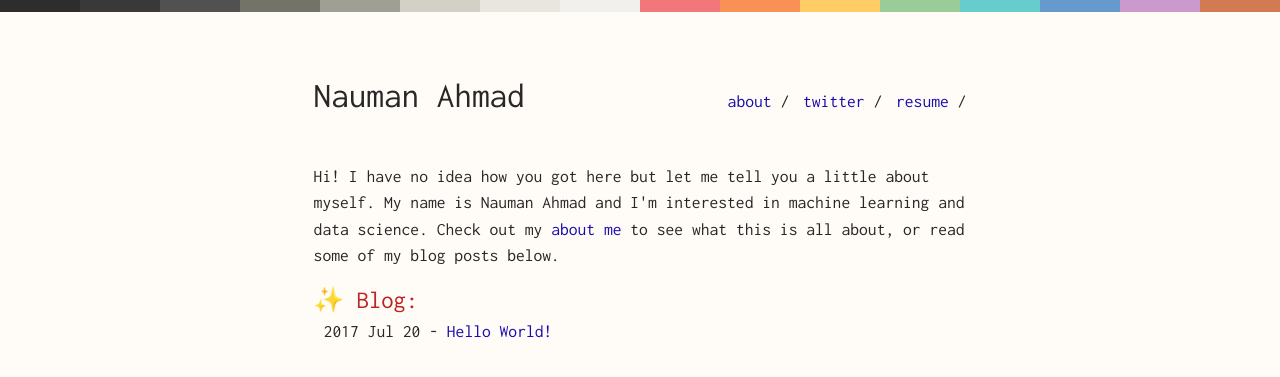
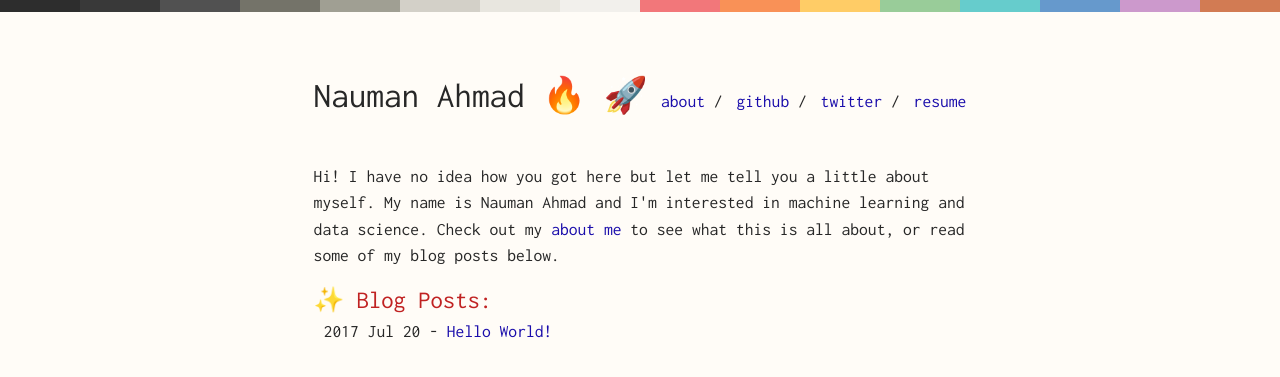
Before and after one commit to itsnauman/itsnauman.github.io, a Jekyll site: the page built from index.html, in a window 1280 px wide. Shown: the top 377 px of the page. Built offline with Jekyll 4.4.1, drawn with Linux system fonts in a browser that asks for light colours.

Commit message:
GitHub link

```diff
--- a/index.html
+++ b/index.html
@@ -3,7 +3,7 @@ layout: default
 ---
 
 <div class="header">
-    <h1>{{ site.name }}</h1>
+    <h1>{{ site.name }} 🔥 🚀</h1>
     <ul>
         {% for item in site.data.navigation %}
           {% if item.title == "about" %}
@@ -15,9 +15,13 @@ layout: default
                 <a href="{{ item.url }}">{{ item.title }}</a> /
             </li>
 
+          {% elsif item.title == "github" %}
+            <li>
+                <a href="{{ item.url }}">{{ item.title }}</a> /
+            </li>
           {% elsif item.title == "resume" %}
             <li>
-                <a href="{{ item.url }}">{{ item.title }}</a> /
+                <a href="{{ item.url }}">{{ item.title }}</a>
             </li>
           {% endif %}
         {% endfor %}
@@ -27,7 +31,7 @@ layout: default
 <p id="landing-page-text">Hi! I have no idea how you got here but let me tell you a little about myself. My name is Nauman Ahmad and I'm interested in machine learning and data science. Check out my <a href="/me">about me</a> to see what this is all about, or read some of my blog posts below.</p>
 
 <div class="title">
-    <h1>✨ Blog:</h1>
+    <h1>✨ Blog Posts:</h1>
     <ul>
         {% for post in site.categories.etc %}
         <li>
```
